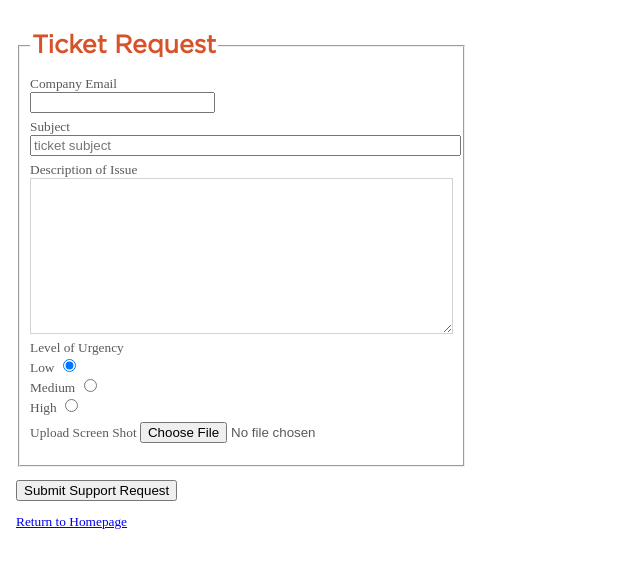
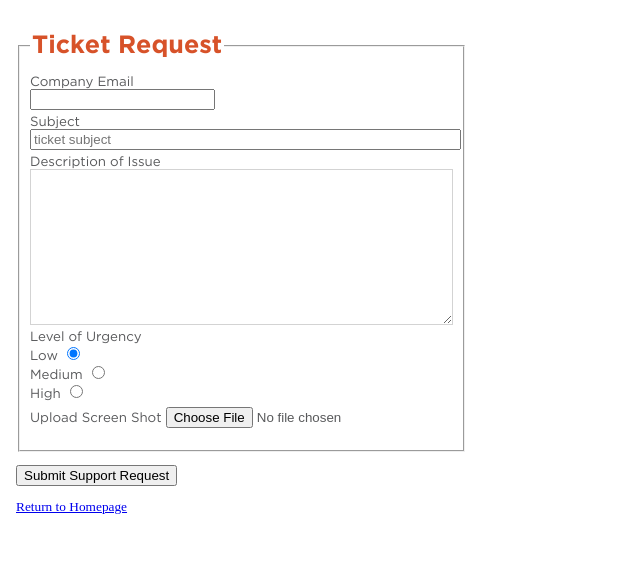
Before and after one commit to Ashwind34/AOReedServiceTicket, a PHP site: page / in a window 1280 px wide. Shown: the part 34-602 px from the top of the page, without its empty margins (0-640 px from the left). Run offline with PHP 8.4, Linux system fonts and the light colour scheme.

Commit message:
added fonts to li and legend

```diff
--- a/css/zdtemplate.css
+++ b/css/zdtemplate.css
@@ -27,7 +27,6 @@ src: local('Gotham Bold'), url('./Fonts/Gotham/GothamBold.woff') format('woff'),
 
 
 #ticket_form {
-    /* font-family: Verdana, Helvetica, sans-serif; */
     font-size: 10pt;
     width: 240px;
     padding: 0 8px;
@@ -42,7 +41,7 @@ src: local('Gotham Bold'), url('./Fonts/Gotham/GothamBold.woff') format('woff'),
 .legend {
     color: #d75229;
     font-size: 25px;
-    font-family: 'Gotham Book';
+    font-family: 'Gotham Bold';
 }
 
 form ul {
@@ -53,6 +52,7 @@ form ul {
 
 form li {
     margin: 0 0 6px 0;
+    font-family: 'Gotham Book'
 }
 
 textarea {
```
